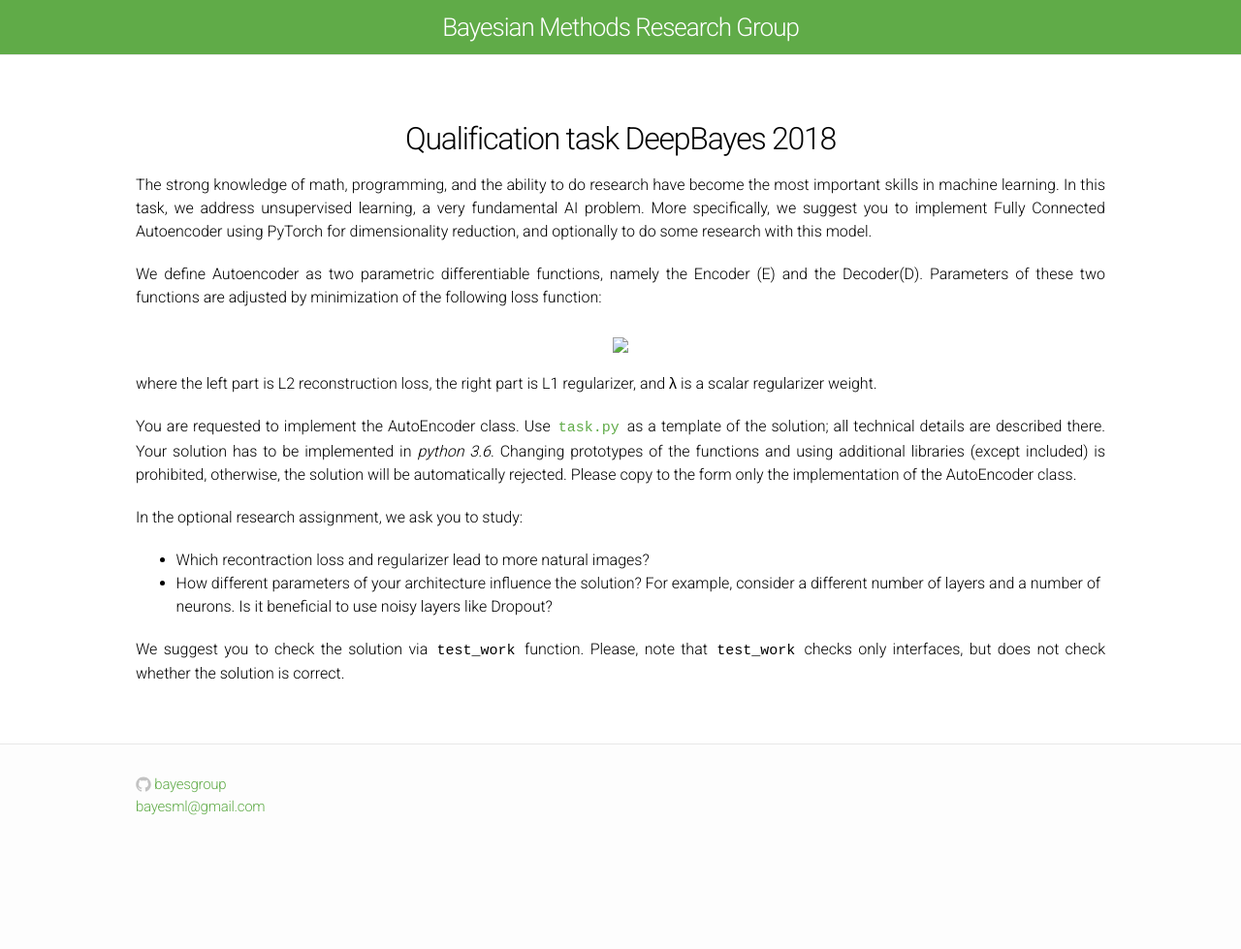
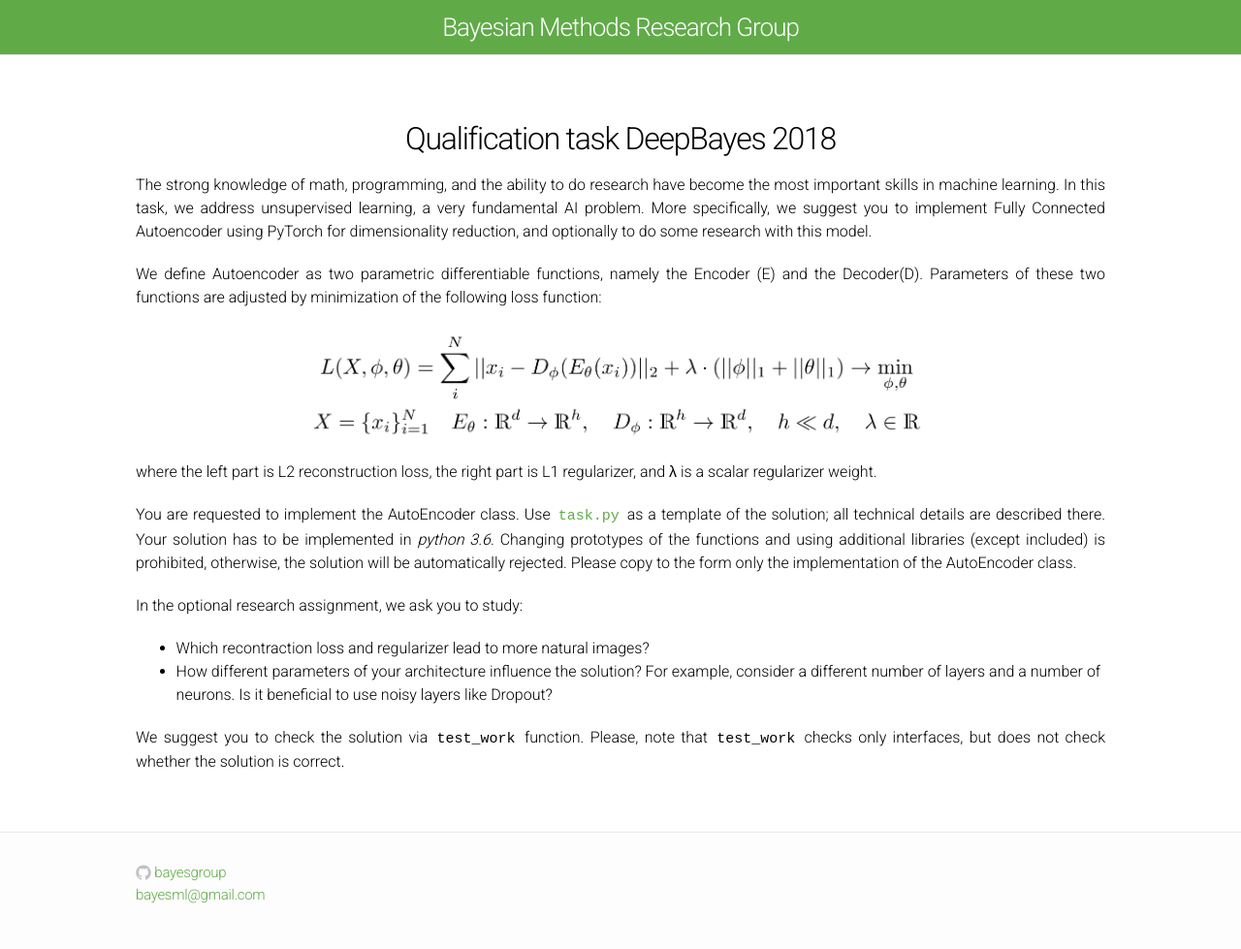
Before and after one commit to bayesgroup/bayesgroup.github.io, a Jekyll site: the page built from deepbayes-school/2018/description.md, in a window 1280 px wide. Shown: the whole page at 97% size. Built offline with Jekyll 4.4.1, drawn with Linux system fonts in a browser that asks for light colours; our own code applies the rules of GitHub Pages for plain Markdown files; before the commit the page ends 900 px from its top, so only the background shows below that.

Commit message:
Update description.md

```diff
--- a/deepbayes-school/2018/description.md
+++ b/deepbayes-school/2018/description.md
@@ -7,7 +7,7 @@ More specifically, we suggest you to implement Fully Connected Autoencoder using
 We define Autoencoder as two parametric differentiable functions, namely the Encoder (E) and the Decoder(D). Parameters of these two functions are adjusted by minimization of the following loss function:
 <center>
   <div>
-    <img src="https://bayesgroup.github.io/deepbayes-school/2018/description/pics/eq.png" align="middle" width="640">
+    <img src="https://bayesgroup.github.io/deepbayes-school/2018/pics/eq.png" align="middle" width="640">
   </div>
 </center>
 where the left part is L2 reconstruction loss, the right part is L1 regularizer, and λ is a scalar regularizer weight.
```
